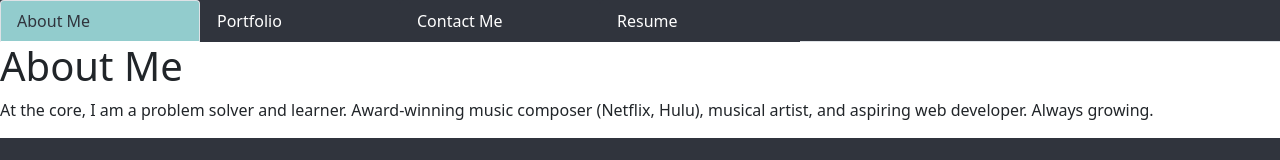
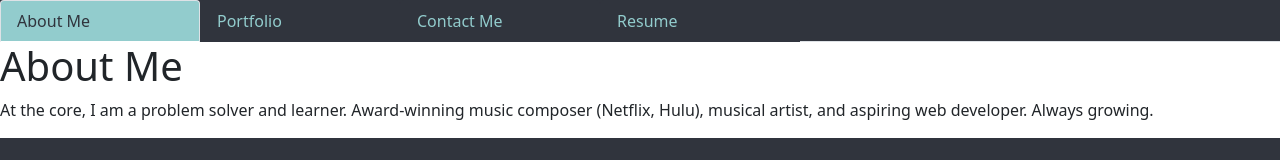
Before and after one commit to dimitermusic/react-portfolio, a React (Create React App) app: page / in a window 1280 px wide. Shown: the top 160 px of the page. Built offline with nearby package versions, Linux system fonts and the light colour scheme.

Commit message:
updated folder structure and added some nav hover styling

```diff
--- a/src/App.js
+++ b/src/App.js
@@ -1,6 +1,6 @@
 import React from "react";
-import Project from "./components/Project";
+import Page from "./components/Page";
 
-const App = () => <Project />;
+const App = () => <Page />;
 
 export default App;
--- a/src/components/Header.js
+++ b/src/components/Header.js
@@ -1,54 +1,7 @@
 import React from 'react';
+import Navigation from './Navigation';
 import '../styles/Header.css'
 
-// Here we are using object destructuring assignment to pluck off our variables from the props object
-// We assign them to their own variable names
-function Header({ currentPage, handlePageChange }) {
-  return (
-    <ul className="nav nav-tabs">
-      <li className="nav-item">
-        <a
-          href="#AboutMe"
-          onClick={() => handlePageChange('AboutMe')}
-          // This is a conditional (ternary) operator that checks to see if the current page is "AboutMe"
-          // If it is, we set the current page to 'nav-link-active', otherwise we set it to 'nav-link'
-          className={currentPage === 'AboutMe' ? 'nav-link active' : 'nav-link'}
-        >
-          About Me
-        </a>
-      </li>
-      <li className="nav-item">
-        <a
-          href="#Portfolio"
-          onClick={() => handlePageChange('Portfolio')}
-          // Check to see if the currentPage is `Portfolio`, and if so we use the active link class from bootstrap. Otherwise, we set it to a normal nav-link
-          className={currentPage === 'Portfolio' ? 'nav-link active' : 'nav-link'}
-        >
-          Portfolio
-        </a>
-      </li>
-      <li className="nav-item">
-        <a
-          href="#Contact"
-          onClick={() => handlePageChange('Contact')}
-          // Check to see if the currentPage is `Contact`, and if so we use the active link class from bootstrap. Otherwise, we set it to a normal nav-link
-          className={currentPage === 'Contact' ? 'nav-link active' : 'nav-link'}
-        >
-          Contact Me
-        </a>
-      </li>
-      <li className="nav-item">
-        <a
-          href="#Resume"
-          onClick={() => handlePageChange('Resume')}
-          // Check to see if the currentPage is `Resume`, and if so we use the active link class from bootstrap. Otherwise, we set it to a normal nav-link
-          className={currentPage === 'Resume' ? 'nav-link active' : 'nav-link'}
-        >
-          Resume
-        </a>
-      </li>
-    </ul>
-  );
-}
+const Header = () => <Navigation />;
 
 export default Header;
--- /dev/null
+++ b/src/components/Navigation.js
@@ -0,0 +1,53 @@
+import React from 'react';
+
+// Here we are using object destructuring assignment to pluck off our variables from the props object
+// We assign them to their own variable names
+function Navigation({ currentPage, handlePageChange }) {
+  return (
+    <ul className="nav nav-tabs">
+      <li className="nav-item">
+        <a
+          href="#AboutMe"
+          onClick={() => handlePageChange('AboutMe')}
+          // This is a conditional (ternary) operator that checks to see if the current page is "AboutMe"
+          // If it is, we set the current page to 'nav-link-active', otherwise we set it to 'nav-link'
+          className={currentPage === 'AboutMe' ? 'nav-link active' : 'nav-link'}
+        >
+          About Me
+        </a>
+      </li>
+      <li className="nav-item">
+        <a
+          href="#Portfolio"
+          onClick={() => handlePageChange('Portfolio')}
+          // Check to see if the currentPage is `Portfolio`, and if so we use the active link class from bootstrap. Otherwise, we set it to a normal nav-link
+          className={currentPage === 'Portfolio' ? 'nav-link active' : 'nav-link'}
+        >
+          Portfolio
+        </a>
+      </li>
+      <li className="nav-item">
+        <a
+          href="#Contact"
+          onClick={() => handlePageChange('Contact')}
+          // Check to see if the currentPage is `Contact`, and if so we use the active link class from bootstrap. Otherwise, we set it to a normal nav-link
+          className={currentPage === 'Contact' ? 'nav-link active' : 'nav-link'}
+        >
+          Contact Me
+        </a>
+      </li>
+      <li className="nav-item">
+        <a
+          href="#Resume"
+          onClick={() => handlePageChange('Resume')}
+          // Check to see if the currentPage is `Resume`, and if so we use the active link class from bootstrap. Otherwise, we set it to a normal nav-link
+          className={currentPage === 'Resume' ? 'nav-link active' : 'nav-link'}
+        >
+          Resume
+        </a>
+      </li>
+    </ul>
+  );
+}
+
+export default Navigation;
--- a/src/components/Project.js
+++ b/src/components/Page.js
@@ -5,8 +5,9 @@ import AboutMe from './pages/AboutMe';
 import Portfolio from './pages/Portfolio';
 import Contact from './pages/Contact';
 import Resume from './pages/Resume';
+import Navigation from './Navigation';
 
-export default function Project() {
+export default function Page() {
   const [currentPage, setCurrentPage] = useState('AboutMe');
 
   // This method is checking to see what the value of `currentPage` is. Depending on the value of currentPage, we return the corresponding component to render.
@@ -28,7 +29,7 @@ export default function Project() {
   return (
     <div>
       {/* We are passing the currentPage from state and the function to update it */}
-      <Header currentPage={currentPage} handlePageChange={handlePageChange} />
+      <Navigation currentPage={currentPage} handlePageChange={handlePageChange} />
       {/* Here we are calling the renderPage method which will return a component  */}
       {renderPage()}
       <Footer />
--- a/src/styles/Header.css
+++ b/src/styles/Header.css
@@ -17,10 +17,19 @@ li {
 
 .nav-link {
     background-color: var(--slate) !important;
+    color: var(--green) !important;
+}
+
+.nav-link:hover {
     color: var(--white) !important;
 }
 
 .active {
+    background-color: var(--green) !important;
+    color: var(--slate) !important;
+}
+
+.active:hover {
     background-color: var(--green) !important;
     color: var(--slate) !important;
 }
```
